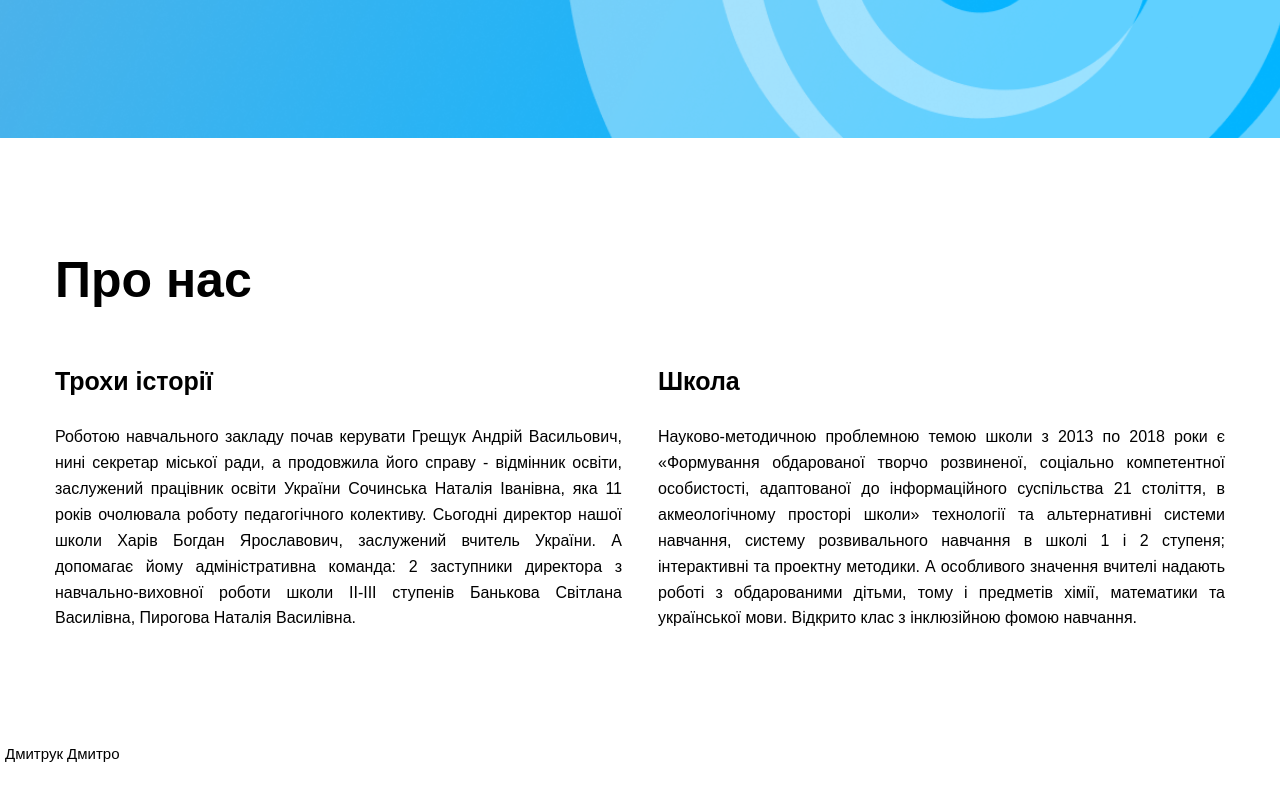
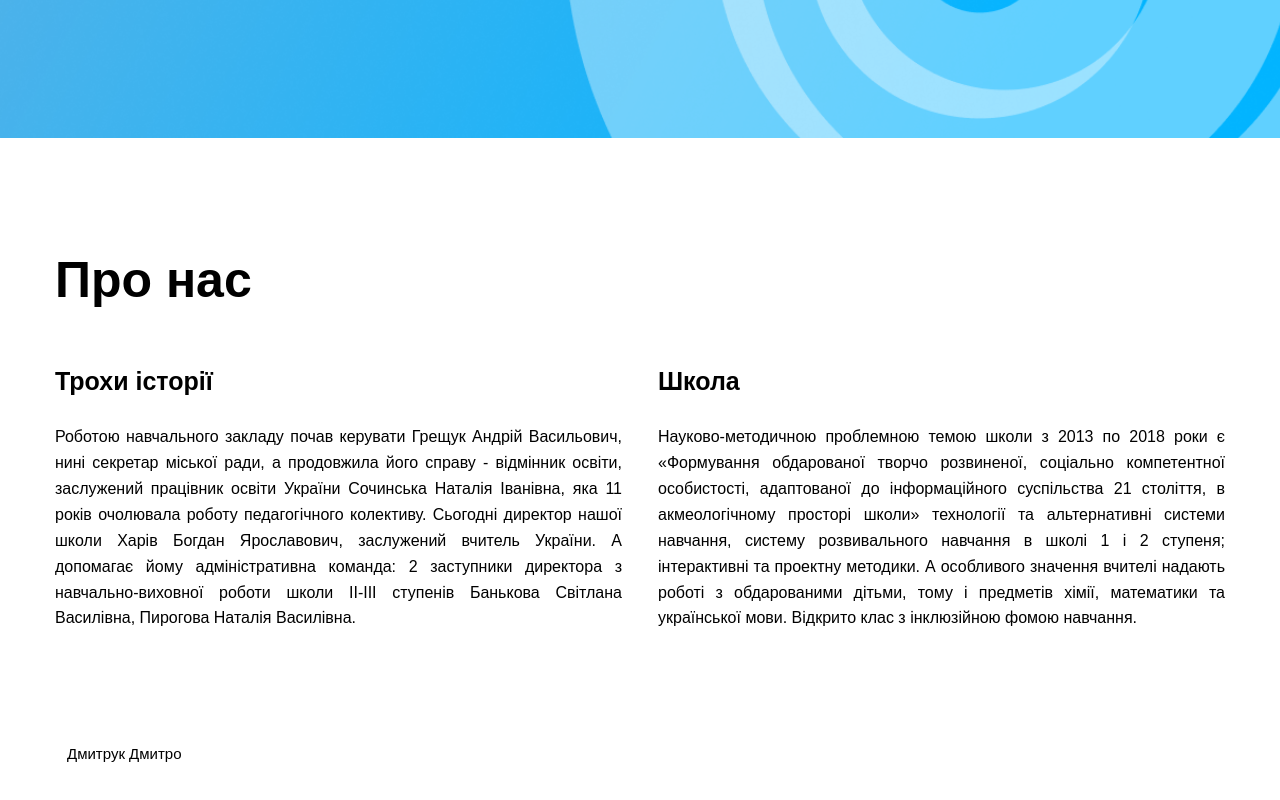
Before and after one commit to Dmitrukb/School27, a plain HTML site: page index.html in a window 1280 px wide. Shown: the part 692-1492 px from the top of the page. Drawn offline with Linux system fonts and the light colour scheme.

Commit message:
Update main.css

```diff
--- a/css/main.css
+++ b/css/main.css
@@ -569,9 +569,8 @@ li {
 }
 
 .footer-text p {
-	margin-right: 67px;
-	position: relative;
-	left: 5px;
+	margin-left: 67px;
+
 	color: black;
 }
 h3 {
```
